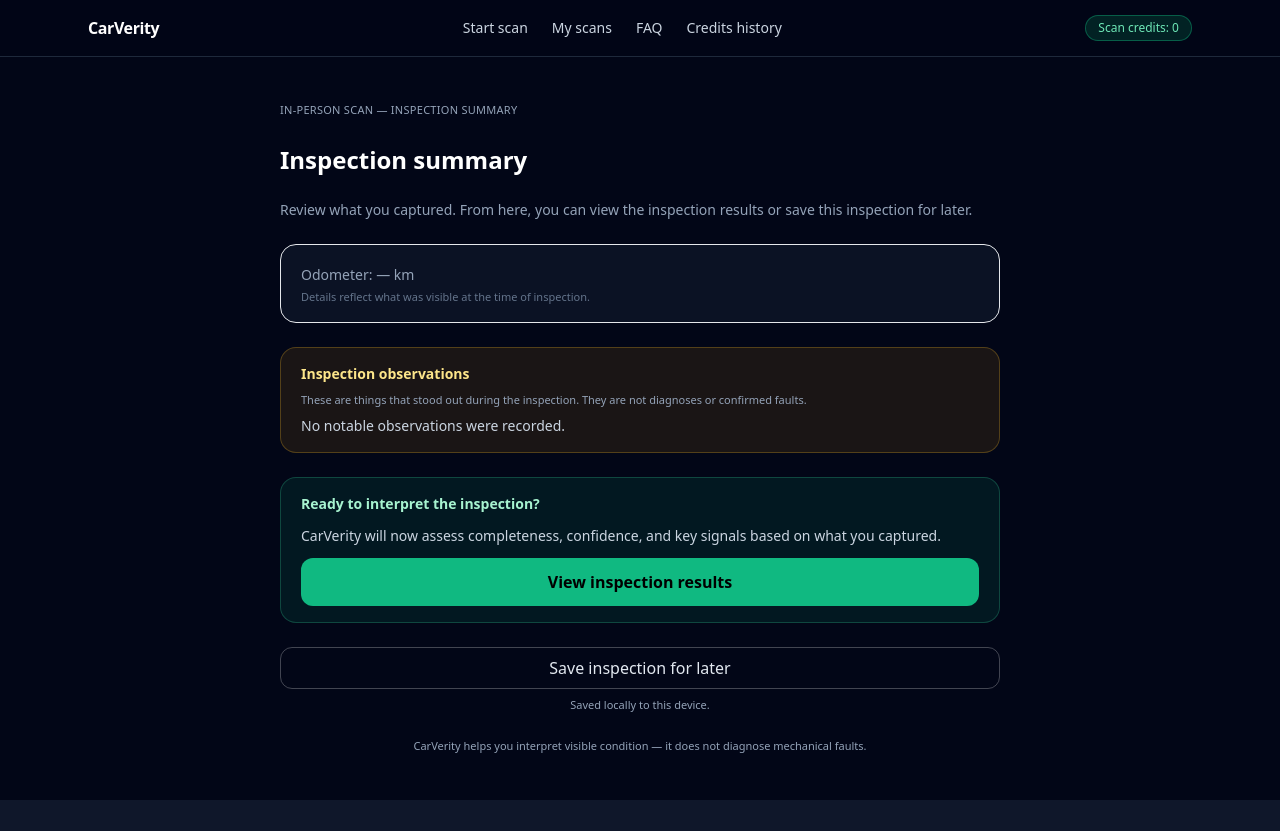
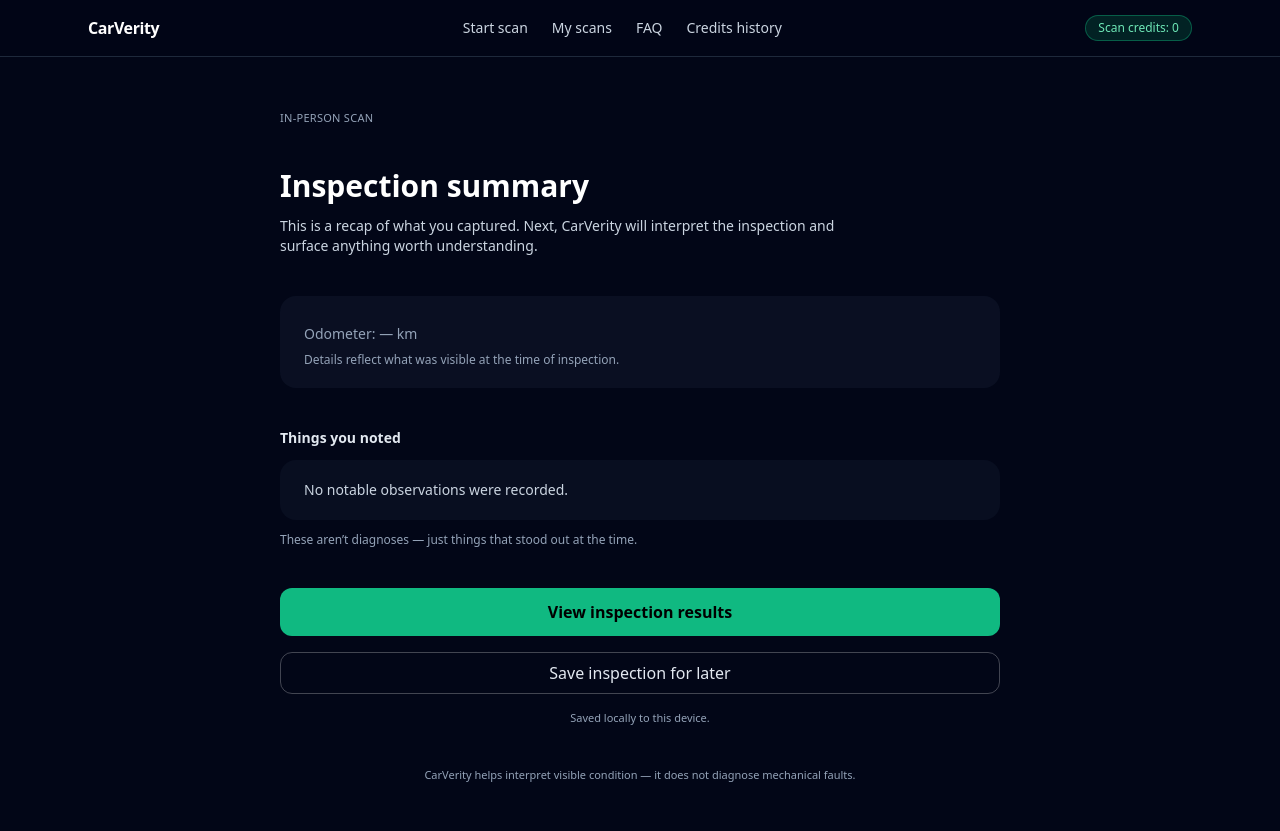
Before and after one commit to jeremy-swallow/carverity-clean, a React (Vite) app: page /scan/in-person/summary in a window 1280 px wide. Before the commit the page ends 800 px from the top, so only its background shows below. Built offline with nearby package versions, Linux system fonts and the light colour scheme.

Commit message:
Apply results visual language to summary and checks screens

```diff
--- a/src/pages/InPersonChecksAroundCar.tsx
+++ b/src/pages/InPersonChecksAroundCar.tsx
@@ -1,5 +1,6 @@
 import { useEffect, useState } from "react";
 import { useNavigate } from "react-router-dom";
+import { Car } from "lucide-react";
 import { loadProgress, saveProgress } from "../utils/scanProgress";
 
 type AnswerValue = "ok" | "concern" | "unsure";
@@ -49,17 +50,20 @@ export default function InPersonChecksAroundCar() {
   ];
 
   return (
-    <div className="max-w-3xl mx-auto px-6 py-10 space-y-6">
-      <h1 className="text-xl font-semibold text-white">
-        Around the car
-      </h1>
+    <div className="max-w-3xl mx-auto px-6 py-12 space-y-6">
+      <div className="flex items-center gap-3">
+        <Car className="h-5 w-5 text-slate-400" />
+        <h1 className="text-2xl font-semibold text-white">
+          Around the car
+        </h1>
+      </div>
 
       {checks.map((c) => {
         const current = answers[c.id];
         return (
           <section
             key={c.id}
-            className="rounded-xl border border-white/12 bg-slate-900/70 px-4 py-3 space-y-2"
+            className="rounded-xl bg-slate-900/60 px-4 py-3 space-y-2"
           >
             <div className="text-sm text-slate-200">{c.title}</div>
             <p className="text-xs text-slate-400">{c.guidance}</p>
--- a/src/pages/InPersonChecksDrive.tsx
+++ b/src/pages/InPersonChecksDrive.tsx
@@ -1,5 +1,6 @@
 import { useEffect, useState } from "react";
 import { useNavigate } from "react-router-dom";
+import { Gauge } from "lucide-react";
 import { loadProgress, saveProgress } from "../utils/scanProgress";
 
 type AnswerValue = "ok" | "concern" | "unsure";
@@ -43,17 +44,20 @@ export default function InPersonChecksDrive() {
   ];
 
   return (
-    <div className="max-w-3xl mx-auto px-6 py-10 space-y-6">
-      <h1 className="text-xl font-semibold text-white">
-        Short drive (if allowed)
-      </h1>
+    <div className="max-w-3xl mx-auto px-6 py-12 space-y-6">
+      <div className="flex items-center gap-3">
+        <Gauge className="h-5 w-5 text-slate-400" />
+        <h1 className="text-2xl font-semibold text-white">
+          Short drive (if allowed)
+        </h1>
+      </div>
 
       {checks.map((c) => {
         const current = answers[c.id];
         return (
           <section
             key={c.id}
-            className="rounded-xl border border-white/12 bg-slate-900/70 px-4 py-3 space-y-2"
+            className="rounded-xl bg-slate-900/60 px-4 py-3 space-y-2"
           >
             <div className="text-sm text-slate-200">{c.title}</div>
             <p className="text-xs text-slate-400">{c.guidance}</p>
--- a/src/pages/InPersonChecksInsideCabin.tsx
+++ b/src/pages/InPersonChecksInsideCabin.tsx
@@ -1,5 +1,6 @@
 import { useEffect, useState } from "react";
 import { useNavigate } from "react-router-dom";
+import { Sofa } from "lucide-react";
 import { loadProgress, saveProgress } from "../utils/scanProgress";
 
 type AnswerValue = "ok" | "concern" | "unsure";
@@ -48,17 +49,20 @@ export default function InPersonChecksInsideCabin() {
   ];
 
   return (
-    <div className="max-w-3xl mx-auto px-6 py-10 space-y-6">
-      <h1 className="text-xl font-semibold text-white">
-        Inside the cabin
-      </h1>
+    <div className="max-w-3xl mx-auto px-6 py-12 space-y-6">
+      <div className="flex items-center gap-3">
+        <Sofa className="h-5 w-5 text-slate-400" />
+        <h1 className="text-2xl font-semibold text-white">
+          Inside the cabin
+        </h1>
+      </div>
 
       {checks.map((c) => {
         const current = answers[c.id];
         return (
           <section
             key={c.id}
-            className="rounded-xl border border-white/12 bg-slate-900/70 px-4 py-3 space-y-2"
+            className="rounded-xl bg-slate-900/60 px-4 py-3 space-y-2"
           >
             <div className="text-sm text-slate-200">{c.title}</div>
             <p className="text-xs text-slate-400">{c.guidance}</p>
--- a/src/pages/InPersonSummary.tsx
+++ b/src/pages/InPersonSummary.tsx
@@ -21,10 +21,6 @@ export default function InPersonSummary() {
   };
 
   const [savedId, setSavedId] = useState<string | null>(null);
-
-  /* =========================================================
-     Actions
-  ========================================================== */
 
   function continueToResults() {
     navigate("/scan/in-person/results");
@@ -61,27 +57,23 @@ export default function InPersonSummary() {
     navigate("/start-scan");
   }
 
-  /* =========================================================
-     UI
-  ========================================================== */
-
   return (
-    <div className="max-w-3xl mx-auto px-6 py-10 space-y-6">
+    <div className="max-w-3xl mx-auto px-6 py-12 space-y-10">
       <span className="text-[11px] uppercase tracking-wide text-slate-400">
-        In-person scan — Inspection summary
+        In-person scan
       </span>
 
-      <h1 className="text-xl md:text-2xl font-semibold text-white">
+      <section className="space-y-3">
+        <h1 className="text-2xl md:text-3xl font-semibold text-white">
           Inspection summary
         </h1>
+        <p className="text-sm text-slate-300 max-w-xl">
+          This is a recap of what you captured. Next, CarVerity will interpret
+          the inspection and surface anything worth understanding.
+        </p>
+      </section>
 
-      <p className="text-sm text-slate-400">
-        Review what you captured. From here, you can view the inspection results
-        or save this inspection for later.
-      </p>
-
-      {/* VEHICLE */}
-      <section className="rounded-2xl border border-white/12 bg-slate-900/70 px-5 py-4 space-y-1">
+      <section className="rounded-2xl bg-slate-900/60 px-6 py-5 space-y-2">
         <p className="font-semibold text-slate-100">
           {vehicle.year} {vehicle.make} {vehicle.model}
           {vehicle.variant ? ` — ${vehicle.variant}` : ""}
@@ -89,22 +81,17 @@ export default function InPersonSummary() {
         <p className="text-sm text-slate-400">
           Odometer: {vehicle.kms || "—"} km
         </p>
-        <p className="text-[11px] text-slate-500">
+        <p className="text-xs text-slate-400">
           Details reflect what was visible at the time of inspection.
         </p>
       </section>
 
-      {/* OBSERVATIONS */}
-      <section className="rounded-2xl border border-amber-400/25 bg-amber-500/10 px-5 py-4 space-y-2">
-        <h2 className="text-sm font-semibold text-amber-200">
-          Inspection observations
+      <section className="space-y-3">
+        <h2 className="text-sm font-semibold text-slate-200">
+          Things you noted
         </h2>
 
-        <p className="text-[11px] text-slate-400">
-          These are things that stood out during the inspection. They are not
-          diagnoses or confirmed faults.
-        </p>
-
+        <div className="rounded-2xl bg-slate-900/50 px-6 py-5 space-y-2">
           {imperfections.length === 0 ? (
             <p className="text-sm text-slate-300">
               No notable observations were recorded.
@@ -119,59 +106,53 @@ export default function InPersonSummary() {
               ))}
             </ul>
           )}
+        </div>
+
+        <p className="text-xs text-slate-400">
+          These aren’t diagnoses — just things that stood out at the time.
+        </p>
       </section>
 
-      {/* NEXT STEP */}
-      <section className="rounded-2xl border border-emerald-400/25 bg-emerald-500/10 px-5 py-4 space-y-3">
-        <h2 className="text-sm font-semibold text-emerald-200">
-          Ready to interpret the inspection?
-        </h2>
-
-        <p className="text-sm text-slate-300">
-          CarVerity will now assess completeness, confidence, and key signals
-          based on what you captured.
-        </p>
-
+      <section className="space-y-4">
         <button
           onClick={continueToResults}
-          className="w-full rounded-xl bg-emerald-500 hover:bg-emerald-400 text-black font-semibold px-4 py-3"
+          className="w-full rounded-xl bg-emerald-500 hover:bg-emerald-400 text-black font-semibold px-5 py-3"
         >
           View inspection results
         </button>
-      </section>
 
-      {/* SAVE (SECONDARY) */}
         {!savedId ? (
-        <div className="space-y-2">
+          <>
             <button
               onClick={saveToLibrary}
-            className="w-full rounded-xl border border-white/25 text-slate-200 px-4 py-2"
+              className="w-full rounded-xl border border-white/25 text-slate-200 px-5 py-2"
             >
               Save inspection for later
             </button>
             <p className="text-[11px] text-slate-400 text-center">
               Saved locally to this device.
             </p>
-        </div>
+          </>
         ) : (
           <>
             <button
               onClick={viewMyScans}
-            className="w-full rounded-xl bg-indigo-600 hover:bg-indigo-500 text-white font-semibold px-4 py-3"
+              className="w-full rounded-xl bg-indigo-600 hover:bg-indigo-500 text-white font-semibold px-5 py-3"
             >
               View in My Scans
             </button>
             <button
               onClick={startNewScan}
-            className="w-full mt-2 rounded-xl border border-white/25 text-slate-200 px-4 py-2"
+              className="w-full rounded-xl border border-white/25 text-slate-200 px-5 py-2"
             >
               Start a new inspection
             </button>
           </>
         )}
+      </section>
 
       <p className="text-[11px] text-slate-400 text-center">
-        CarVerity helps you interpret visible condition — it does not diagnose
+        CarVerity helps interpret visible condition — it does not diagnose
         mechanical faults.
       </p>
     </div>
```
Lines whose indentation alone changed are shown as unchanged.
